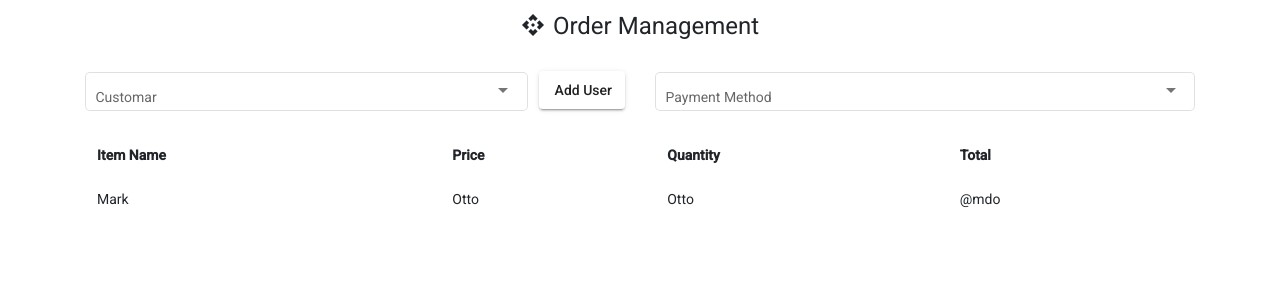
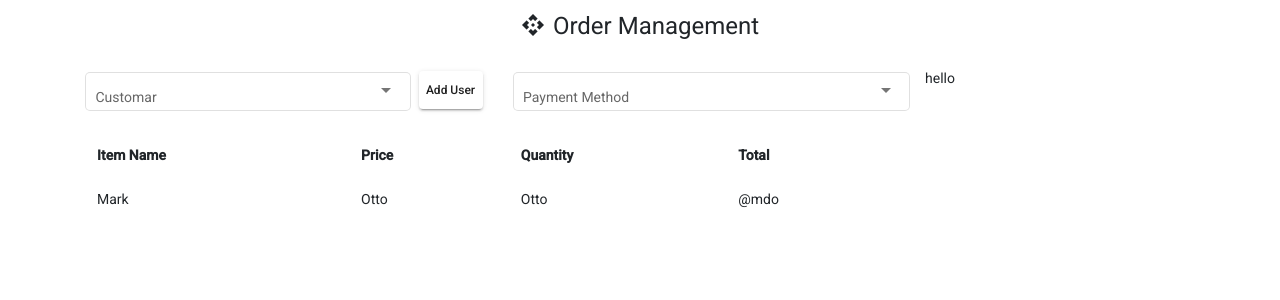
Before and after one commit to samiulislamakash/order_management, an Angular app in the folder client/: page / in a window 1280 px wide. Shown: the top 300 px of the page. Built offline with nearby package versions, Linux system fonts and the light colour scheme.

Commit message:
display seperate :)

```diff
--- a/client/src/app/app.component.html
+++ b/client/src/app/app.component.html
@@ -7,6 +7,8 @@
     </section>
 
     <section class="order_details_full container">
+        <div class="row">
+            <div class="col-sm-9">
                 <div class="row">
                     <div class="col-sm-6">
                         <div class="user_section">
@@ -55,5 +57,10 @@
                         </tr>
                     </tbody>
                 </table>
+            </div>
+            <div class="col-sm-3 all_order">
+                hello
+            </div>
+        </div>
     </section>
 </section>
--- a/client/src/app/app.component.scss
+++ b/client/src/app/app.component.scss
@@ -35,8 +35,15 @@ mat-form-field{
         margin-top: 3px;
         margin-left: 2%;
         width: 16%;
+        font-size: 12px;
+        padding: 0px;
     }
     .user{
         width:82%;
     }
 }
+
+.all_order{
+    padding-left:0px;
+    padding-right:0px;
+}
```
Lines whose indentation alone changed are shown as unchanged.
